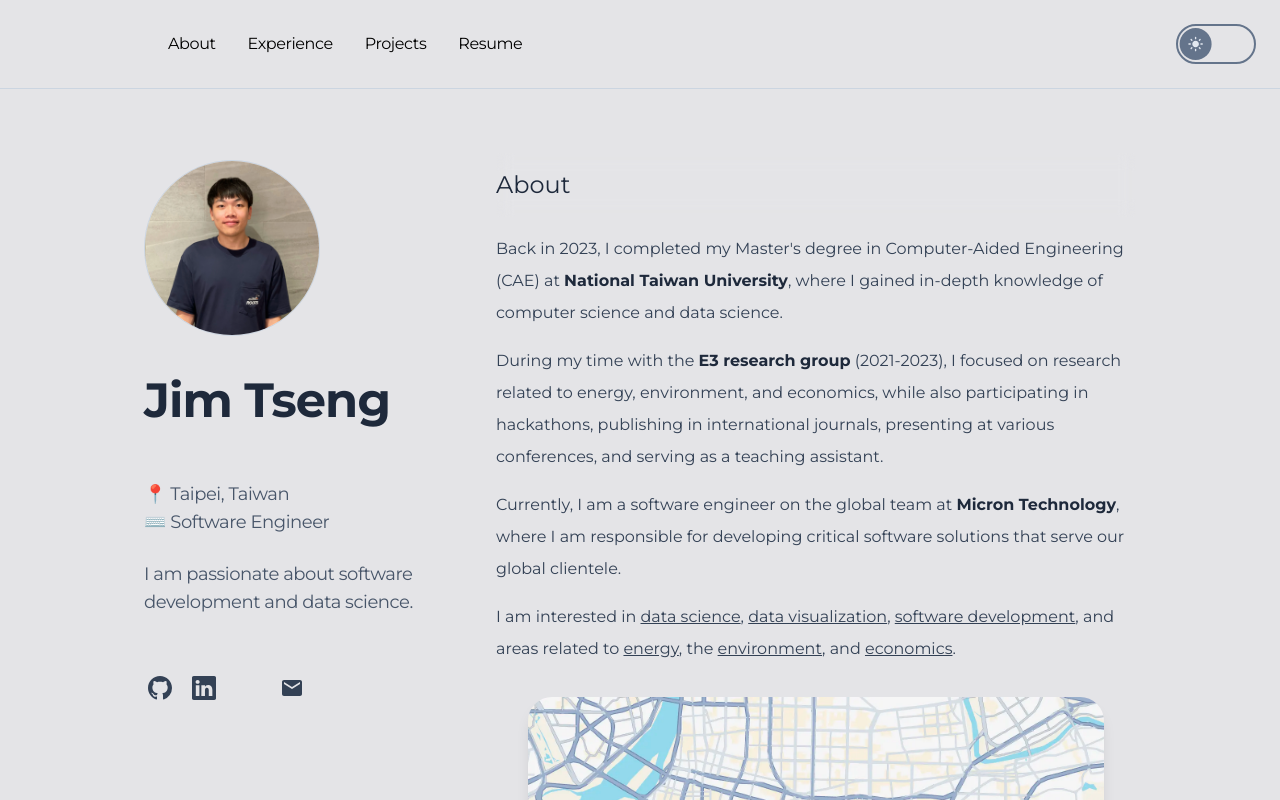
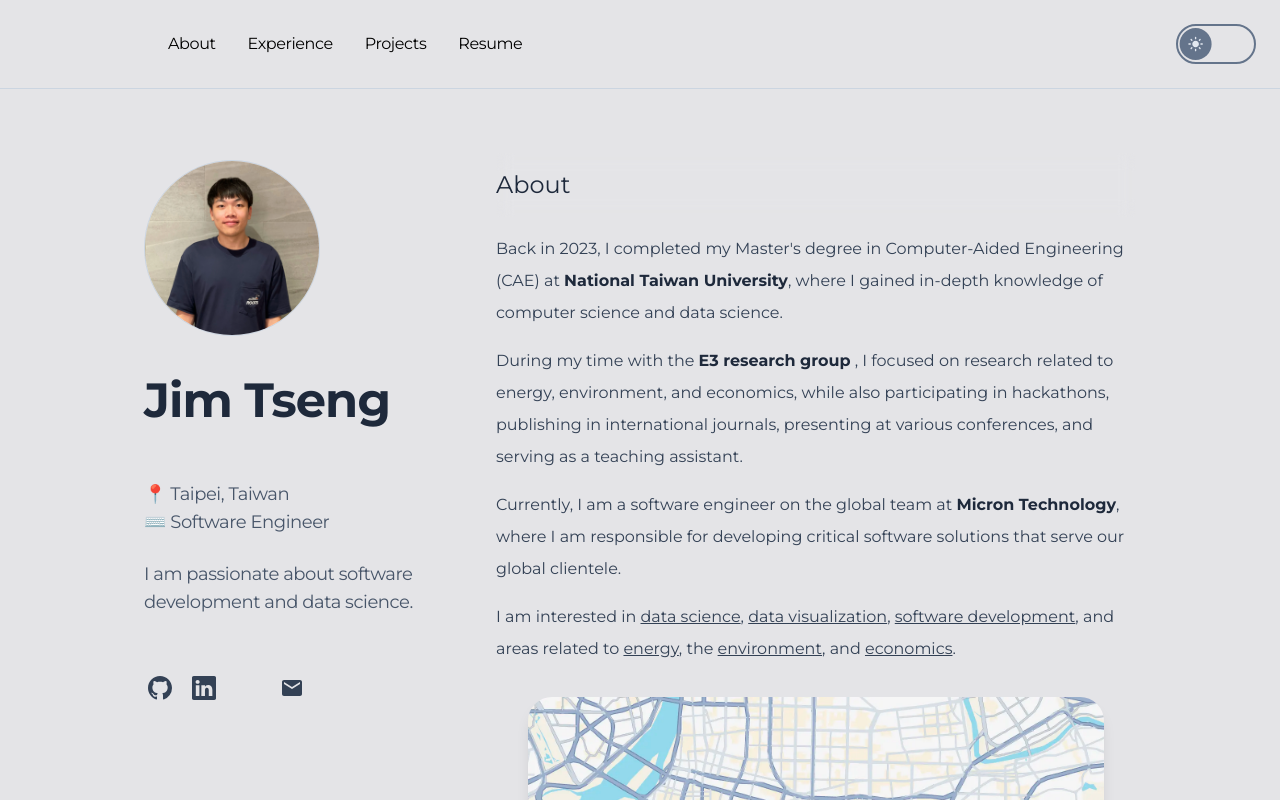
Before and after one commit to wctseng99/wctseng99.github.io, a React (Vite) app: page / in a window 1280 px wide. Shown: the top 800 px of the page. Built offline with nearby package versions, Linux system fonts and the light colour scheme; some icons are missing.

Commit message:
feat: update about

```diff
--- a/src/Components/About/About.jsx
+++ b/src/Components/About/About.jsx
@@ -37,10 +37,10 @@ function About() {
               E3 research group
             </a>
           </span>{" "}
-          (2021-2023), I focused on research related to energy, environment, and
-          economics, while also participating in hackathons, publishing in
-          international journals, presenting at various conferences, and serving
-          as a teaching assistant.
+          , I focused on research related to energy, environment, and economics,
+          while also participating in hackathons, publishing in international
+          journals, presenting at various conferences, and serving as a teaching
+          assistant.
         </p>
         <p className="mb-4 leading-loose">
           Currently, I am a software engineer on the global team at{" "}
```
